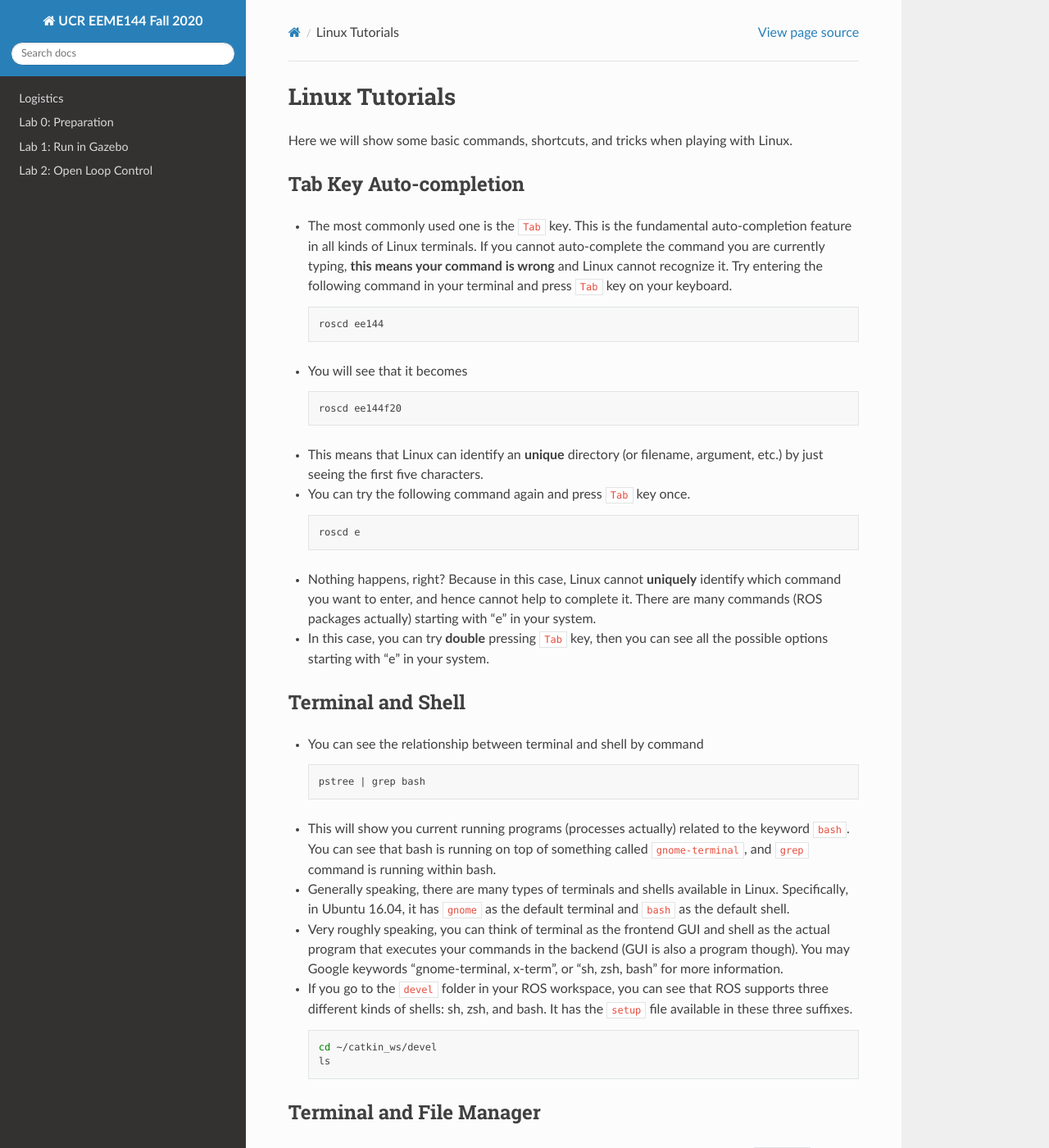
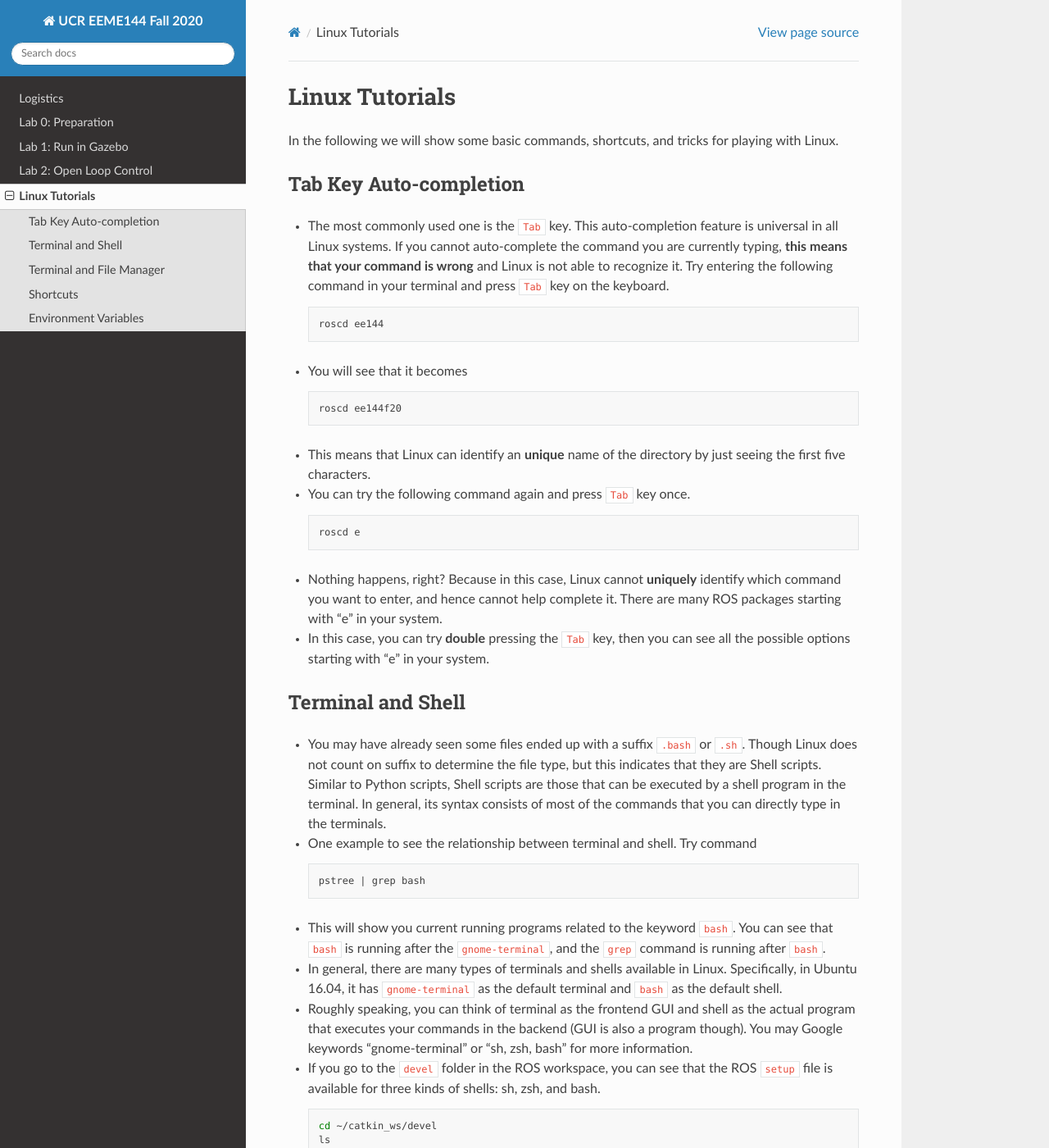
Before and after one commit to UCR-Robotics/ee144, a Sphinx documentation site: the page built from docs/linux.rst, in a window 1280 px wide and 1400 px high. Shown: the whole window at 82% size. Built offline with Sphinx 7.4.7 and the Read the Docs theme 2.0.0, drawn with Linux system fonts in a browser that asks for light colours; some of the changed text lies outside the part shown.

Commit message:
update linux tutorial & fix typo

```diff
--- a/docs/index.rst
+++ b/docs/index.rst
@@ -14,6 +14,7 @@
     lab0
     lab1
     lab2
+    linux
 
 
 News
@@ -25,3 +26,4 @@
 - 09/28/2020: `Lab0 <lab0.html>`_ is up.
 - 10/04/2020: `Lab1 <lab1.html>`_ is up.
 - 10/11/2020: `Lab2 <lab2.html>`_ is up.
+- 10/12/2020: `Linux Tutorial <linux.html>`_ has been posted.
--- a/docs/linux.rst
+++ b/docs/linux.rst
@@ -1,16 +1,16 @@
 Linux Tutorials
 ===============
 
-Here we will show some basic commands, shortcuts, and tricks when playing with Linux.
+In the following we will show some basic commands, shortcuts, and tricks for playing with Linux.
 
 Tab Key Auto-completion
 -----------------------
 
 - The most commonly used one is the ``Tab`` key.
-  This is the fundamental auto-completion feature in all kinds of Linux terminals.
+  This auto-completion feature is universal in all Linux systems.
   If you cannot auto-complete the command you are currently typing,
-  **this means your command is wrong** and Linux cannot recognize it.
-  Try entering the following command in your terminal and press ``Tab`` key on your keyboard.
+  **this means that your command is wrong** and Linux is not able to recognize it.
+  Try entering the following command in your terminal and press ``Tab`` key on the keyboard.
 
   .. code-block:: bash
 
@@ -22,7 +22,7 @@
 
     roscd ee144f20
 
-- This means that Linux can identify an **unique** directory (or filename, argument, etc.)
+- This means that Linux can identify an **unique** name of the directory
   by just seeing the first five characters.
 
 - You can try the following command again and press ``Tab`` key once.
@@ -32,37 +32,42 @@
     roscd e
 
 - Nothing happens, right? Because in this case, Linux cannot **uniquely** identify
-  which command you want to enter, and hence cannot help to complete it.
-  There are many commands (ROS packages actually) starting with "e" in your system.
+  which command you want to enter, and hence cannot help complete it.
+  There are many ROS packages starting with "e" in your system.
 
-- In this case, you can try **double** pressing ``Tab`` key,
+- In this case, you can try **double** pressing the ``Tab`` key,
   then you can see all the possible options starting with "e" in your system.
 
 
 Terminal and Shell
 ------------------
 
-- You can see the relationship between terminal and shell by command
+- You may have already seen some files ended up with a suffix ``.bash`` or ``.sh``.
+  Though Linux does not count on suffix to determine the file type, but this indicates
+  that they are Shell scripts.
+  Similar to Python scripts, Shell scripts are those that can be executed by a shell program in the terminal.
+  In general, its syntax consists of most of the commands that you can directly type in the terminals.
+
+- One example to see the relationship between terminal and shell. Try command
 
   .. code-block:: bash
 
     pstree | grep bash
 
-- This will show you current running programs (processes actually) related to the keyword ``bash``.
-  You can see that bash is running on top of something called ``gnome-terminal``,
-  and ``grep`` command is running within bash.
+- This will show you current running programs related to the keyword ``bash``.
+  You can see that ``bash`` is running after the ``gnome-terminal``,
+  and the ``grep`` command is running after ``bash``.
 
-- Generally speaking, there are many types of terminals and shells available in Linux.
-  Specifically, in Ubuntu 16.04, it has ``gnome`` as the default terminal
+- In general, there are many types of terminals and shells available in Linux.
+  Specifically, in Ubuntu 16.04, it has ``gnome-terminal`` as the default terminal
   and ``bash`` as the default shell.
 
-- Very roughly speaking, you can think of terminal as the frontend GUI and shell as the actual program
+- Roughly speaking, you can think of terminal as the frontend GUI and shell as the actual program
   that executes your commands in the backend (GUI is also a program though).
-  You may Google keywords "gnome-terminal, x-term", or "sh, zsh, bash" for more information.
+  You may Google keywords "gnome-terminal" or "sh, zsh, bash" for more information.
 
-- If you go to the ``devel`` folder in your ROS workspace,
-  you can see that ROS supports three different kinds of shells: sh, zsh, and bash.
-  It has the ``setup`` file available in these three suffixes.
+- If you go to the ``devel`` folder in the ROS workspace,
+  you can see that the ROS ``setup`` file is available for three kinds of shells: sh, zsh, and bash.
 
   .. code-block:: bash
 
@@ -80,7 +85,7 @@
 We can go back and forth between terminal and file manager at any working directory.
 
 - Suppose that you are now at your home directory.
-  (``cd`` without any argument will take you to your home directory under your account.)
+  (``cd`` command by itself without any argument will take you to the home directory.)
 
   .. code-block:: bash
 
@@ -93,24 +98,24 @@
     nautilus .
 
 - where ``nautilus`` is the name of the program you are trying to run,
-  and ``.`` is the argument passing into ``nautilus`` that represents current directory.
+  and ``.`` is the argument passing into ``nautilus`` that represents the current directory.
 
-- You can also open file manager at any other working directory.
-  For example, go to ``ee144f20`` package and open file manager from this directory.
+- You can also open a file manager at any other working directory.
+  For example, go to the ``ee144f20`` package and open a file manager from this directory.
 
   .. code-block:: bash
 
     roscd ee144f20
     nautilus .
 
-- On the other hand, at any level of file manager, you can open a new termimal by just
+- On the other hand, at any level of file manager, you can open a new terminal by just
   a right click and select "Open in Terminal".
 
 - Note that if a program is currently running in Terminal,
   you will lose the ability to interact with it by typing new commands.
   (You can tell this by seeing if you have ``username@hostname:~$`` prompted in your terminal,
-  where ``~`` can be other working directory.)
-  If you want to reuse the same termimal for typing new commands, you can do
+  where ``~`` can be another working directory.)
+  If you want to reuse the same terminal for new commands, you can do
 
   .. code-block:: bash
 
@@ -118,9 +123,10 @@
     nautilus . &
 
 - where ``&`` can combine two commands. In this case, no new command is given,
-  and hence it takes you back to your terminal, and have the previous command run in backend.
+  and hence it takes you back to your terminal and has the previous command run in the backend.
 
 - You can also use this trick when you open ``gedit`` editor or other graphic tools like ``rqt_graph``.
+  This can free your current terminal while opening other software.
 
   .. code-block:: bash
 
@@ -133,25 +139,25 @@
 
 - To open a new terminal, press key combination ``Ctrl + Alt + T``, where T stands for Terminal.
 
-- To copy and paste a file, you typically use ``Ctrl + C`` and ``Ctrl + V`` anywhere else.
-  In terminals, the corresponding commands are ``Ctrl + Shift + C`` and ``Ctrl + Shift + V``.
+- To copy and paste a file, you can use ``Ctrl + Shift + C`` and ``Ctrl + Shift + V`` in terminals,
+  and use ``Ctrl + C`` and ``Ctrl + V`` anywhere else.
 
-- To terminate a program in terminal, press key combination ``Ctrl + C``.
+- To terminate a program in the terminal, press key combination ``Ctrl + C``.
 
 - To show hidden files in your file manager, press key combination ``Ctrl + H``, where H stands for Hidden.
 
-- To show hidden files in terminal, use command ``ls -a``, where ``a`` stands for ``all``.
+- To show hidden files in the terminal, use command ``ls -a``, where ``a`` stands for ``all``.
   This command will list all files including hidden ones.
-  (In Linux, files start with ``.``, or files only have suffixes, are hidden files.)
+  In Linux, files start with ``.`` (i.e. only have suffixes) are hidden files.
 
 - In terminal, you can use up ``↑`` and down ``↓`` arrow keys to go through your command history.
 
-- ``.`` is your current working directory, ``..`` is your parent working directory,
-  and ``~`` is your default home directory under your account.
-  For example, ``cd ..`` can take you back to your parent directory,
-  and ``cd .`` will keep you staying at current directory (nothing changed).
+- ``.`` stands for the current working directory; ``..`` stands for the parent working directory;
+  and ``~`` stands for the default home directory under your account.
+  For example, ``cd ..`` can take you one-level back to the parent directory,
+  and ``cd .`` will keep you staying at the current directory (does nothing).
 
-- To zoom in and zoom out in termimal,
+- To zoom in and zoom out in the terminal,
   use key combination ``Ctrl + Shift + "+"`` and ``Ctrl + "-"``, respectively.
 
 - To reset your robot to its initial pose in Gazebo, use key combination "Ctrl + R", where R stands for reset.
@@ -160,9 +166,9 @@
 Environment Variables
 ---------------------
 
-This is a bit advanced concept.
+This is an advanced concept that might be out of the scope of this course. List it here for your information.
 
-- You can check your ROS-related environment variables by command
+- You can check ROS-related environment variables by command
 
   .. code-block:: bash
 
```
Also changed, not shown: docs/logistics.rst (+7 -7 lines).
